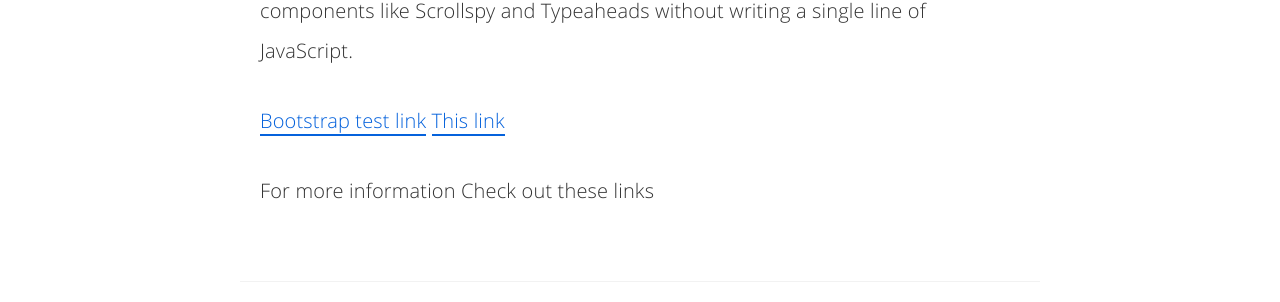
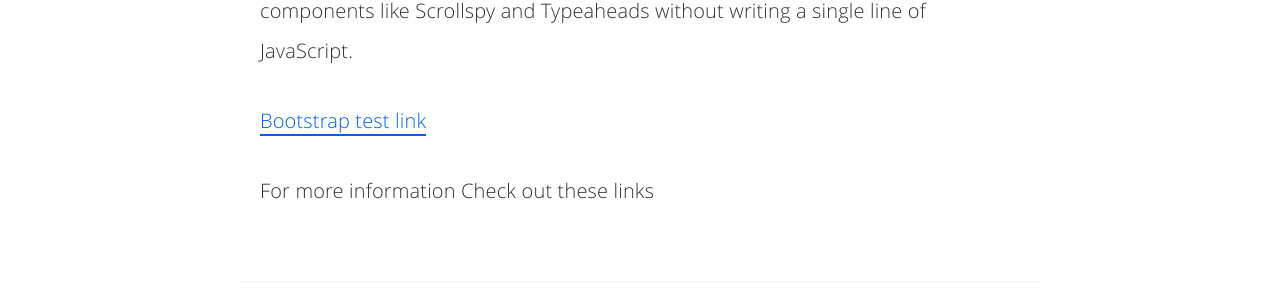
Before and after one commit to karnaout/Web-Development, a Jekyll site: the page built from _posts/2015-12-01-Bootstrap.md, in a window 1280 px wide and 900 px high, scrolled down 1361 px. Shown: the part 153-455 px from the top of the window. Built offline with Jekyll 4.4.1, drawn with Linux system fonts in a browser that asks for light colours; Markdown is read by kramdown in place of the engine named in the settings; comment, search, counter and statistics services are not loaded.

Commit message:
link attempt

```diff
--- a/_posts/2015-12-01-Bootstrap.md
+++ b/_posts/2015-12-01-Bootstrap.md
@@ -16,10 +16,8 @@ Bootstrap is an open-source Javascript framework developed by a team from Twitte
 ###Advantages of Bootstrap
 The biggest advantage of using Bootstrap is that it comes with free set of tools for creating flexible and responsive web layouts as well as common interface components.
 Additionally, using the Bootstrap data APIs you can create advanced interface components like Scrollspy and Typeaheads without writing a single line of JavaScript.
-{% highlight ruby %}
-{% endhighlight %}
+
 <a href="http://karnaout.github.io/Bootstrap">Bootstrap test link</a>
-[This link](http://karnaout.github.io/Bootstrap)
 {% highlight ruby %}
 {% endhighlight %}
 
```
